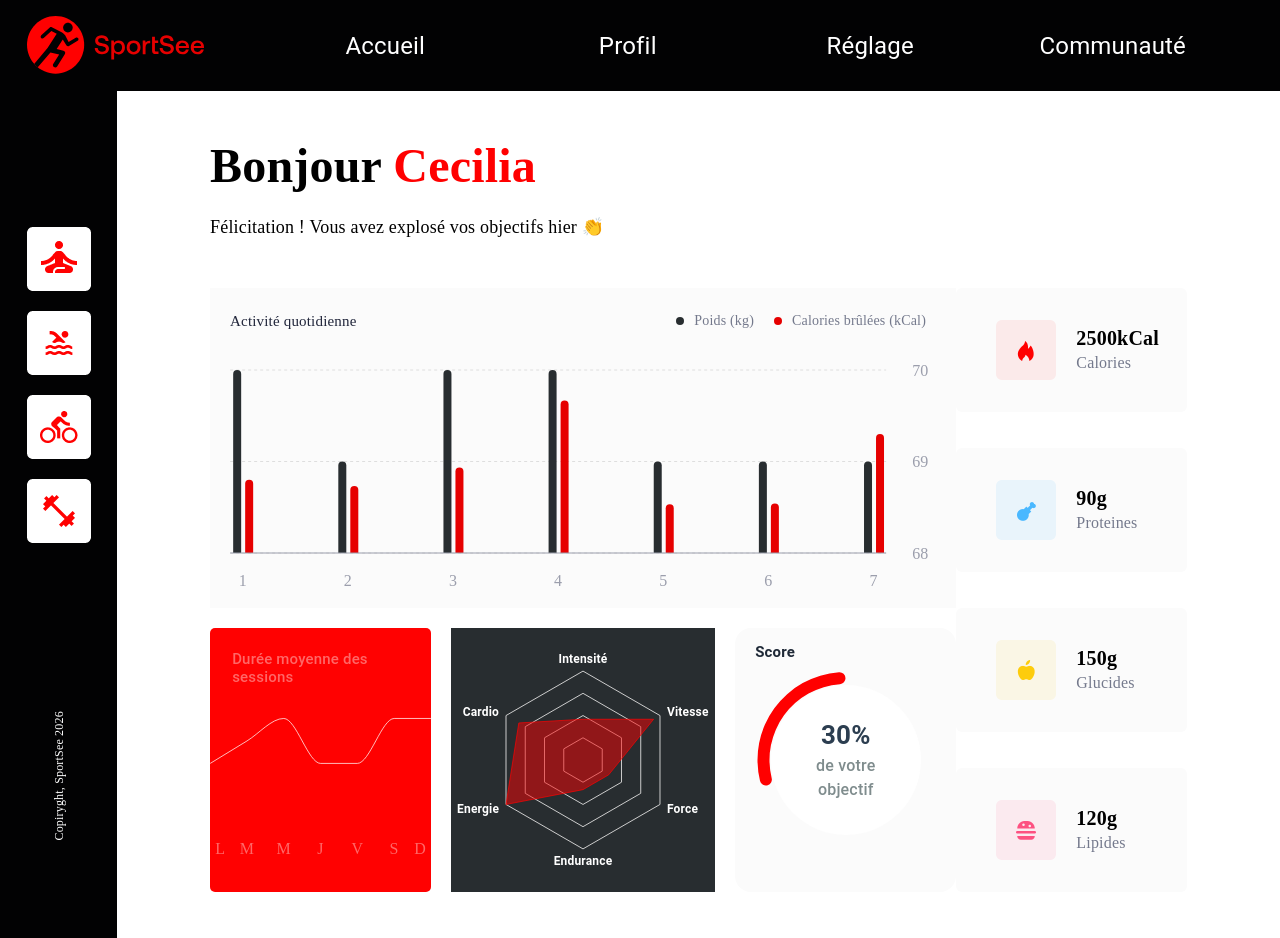
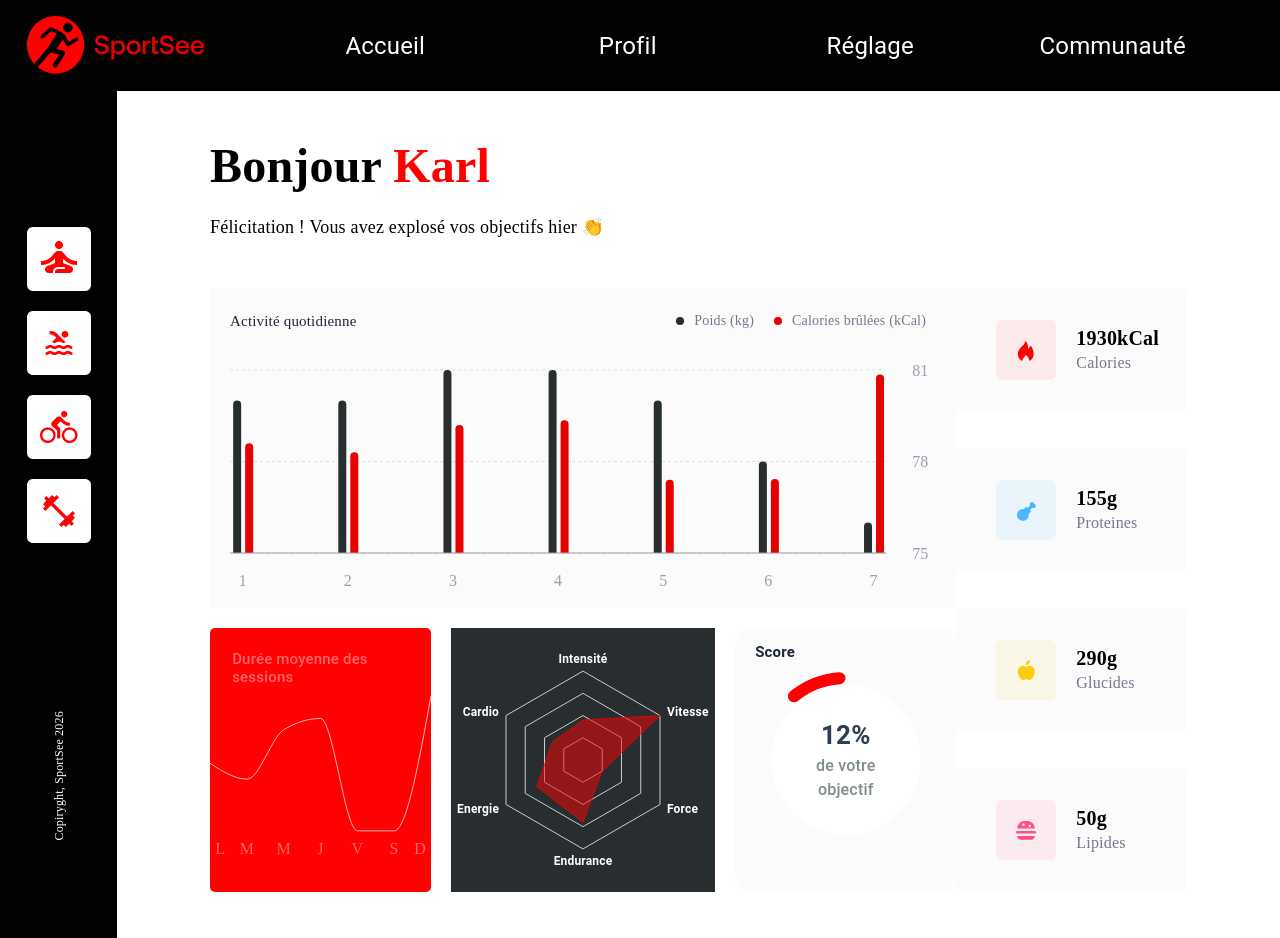
Before and after one commit to gandrica/OC-P12-SportSee, a React (Vite) app: page / in a window 1280 px wide. Built offline with nearby package versions, Linux system fonts and the light colour scheme; some icons are missing.

Commit message:
Création de la classe de modélisation des données User, Réfactoriser le code - 1

```diff
--- a/src/components/KeyData/KeyData.jsx
+++ b/src/components/KeyData/KeyData.jsx
@@ -1,11 +1,6 @@
 import styles from "./KeyData.module.scss";
 
-function KeyData({
-  calorieCount,
-  carbohydrateCount,
-  lipidCount,
-  proteinCount,
-}) {
+function KeyData({ keyData }) {
   return (
     <div className={styles.keyDataContainer}>
       <div className={styles.widget}>
@@ -14,7 +9,7 @@ function KeyData({
           src="../../../public/assets/calories-icon.png"
         />
         <div className={styles.widgetTexteContainer}>
-          <p className={styles.widgetValue}>{calorieCount}kCal</p>
+          <p className={styles.widgetValue}>{keyData.calorieCount}kCal</p>
           <p className={styles.widgetTexte}>Calories</p>
         </div>
       </div>
@@ -24,7 +19,7 @@ function KeyData({
           src="../../../public/assets/protein-icon.png"
         />
         <div className={styles.widgetTexteContainer}>
-          <p className={styles.widgetValue}>{proteinCount}g</p>
+          <p className={styles.widgetValue}>{keyData.proteinCount}g</p>
           <p className={styles.widgetTexte}>Proteines</p>
         </div>
       </div>
@@ -34,7 +29,7 @@ function KeyData({
           src="../../../public/assets/carbs-icon.png"
         />
         <div className={styles.widgetTexteContainer}>
-          <p className={styles.widgetValue}>{carbohydrateCount}g</p>
+          <p className={styles.widgetValue}>{keyData.carbohydrateCount}g</p>
           <p className={styles.widgetTexte}>Glucides</p>
         </div>
       </div>
@@ -44,7 +39,7 @@ function KeyData({
           src="../../../public/assets/fat-icon.png"
         />
         <div className={styles.widgetTexteContainer}>
-          <p className={styles.widgetValue}>{lipidCount}g</p>
+          <p className={styles.widgetValue}>{keyData.lipidCount}g</p>
           <p className={styles.widgetTexte}>Lipides</p>
         </div>
       </div>
--- a/src/components/charts/ActivityChart.jsx
+++ b/src/components/charts/ActivityChart.jsx
@@ -25,27 +25,6 @@ function ActivityChart({ userActivityData }) {
     });
     return index + 1;
   };
-
-  const calcTicksPoids = () => {
-    const arrayPoids = userActivityData.map((data) => data.kilogram);
-    const minPoids = Math.min(...arrayPoids);
-    const maxPoids = Math.max(...arrayPoids);
-
-    let calcMin = minPoids - 1;
-    let calcMax = maxPoids + 1;
-
-    if ((calcMax - calcMin) % 2 !== 0) {
-      calcMax += 1;
-    }
-
-    const calcMid = calcMin + (calcMax - calcMin) / 2;
-
-    const ticksPoids = [calcMin, calcMid, calcMax];
-    return ticksPoids;
-  };
-
-  const ticksPoids = calcTicksPoids();
-  const { calcMin, calcMax } = ticksPoids;
 
   return (
     <div className={styles.barChart}>
--- a/src/components/charts/ChartsArea.jsx
+++ b/src/components/charts/ChartsArea.jsx
@@ -5,21 +5,13 @@ import PerformanceChart from "./PerformanceChart";
 
 import styles from "./ChartsArea.module.scss";
 
-function ChartsArea({
-  userMainData,
-  userActivityData,
-  userAverageSessionsData,
-  userPerformanceData,
-}) {
-  // console.log(userActivityData);
-  // console.log(userAverageSessionsData);
-  // console.log(userPerformanceData);
+function ChartsArea({ userData }) {
   return (
     <div className={styles.userCharts}>
-      <ActivityChart userActivityData={userActivityData} />
-      <AverageChart userAverageSessionsData={userAverageSessionsData} />
-      <KindChart userPerformanceData={userPerformanceData} />
-      <PerformanceChart userMainData={userMainData} />
+      <ActivityChart userActivityData={userData.activitySessions} />
+      <AverageChart userAverageSessionsData={userData.averageSessions} />
+      <KindChart userPerformanceData={userData.performance} />
+      <PerformanceChart score={userData.score} />
     </div>
   );
 }
--- a/src/components/charts/PerformanceChart.jsx
+++ b/src/components/charts/PerformanceChart.jsx
@@ -3,8 +3,7 @@ import { PieChart, Pie, Cell, ResponsiveContainer } from "recharts";
 
 import styles from "./PerformanceChart.module.scss";
 
-function PerformanceChart({ userMainData }) {
-  const score = userMainData?.score * 100 || 0;
+function PerformanceChart({ score }) {
   const data = [
     { name: "Score", value: score },
     { name: "Reste", value: 100 - score },
--- a/src/components/tableBoard/TableBoard.jsx
+++ b/src/components/tableBoard/TableBoard.jsx
@@ -2,28 +2,11 @@ import ChartsArea from "../charts/ChartsArea";
 import KeyData from "../keyData/KeyData";
 import styles from "./TableBoard.module.scss";
 
-function TableBoard({
-  userMainData,
-  userActivityData,
-  userAverageSessionsData,
-  userPerformanceData,
-}) {
-  const { calorieCount, carbohydrateCount, lipidCount, proteinCount } =
-    userMainData?.keyData || {};
+function TableBoard({ userData }) {
   return (
     <section className={styles.userTableBoard}>
-      <ChartsArea
-        userMainData={userMainData}
-        userActivityData={userActivityData}
-        userAverageSessionsData={userAverageSessionsData}
-        userPerformanceData={userPerformanceData}
-      />
-      <KeyData
-        calorieCount={calorieCount}
-        carbohydrateCount={carbohydrateCount}
-        lipidCount={lipidCount}
-        proteinCount={proteinCount}
-      />
+      <ChartsArea userData={userData} />
+      <KeyData keyData={userData.keyData} />
     </section>
   );
 }
--- /dev/null
+++ b/src/models/User.js
@@ -0,0 +1,45 @@
+class User {
+  constructor(mainData, activityData, averageSessionsData, performanceData) {
+    this._firstName = mainData?.userInfos?.firstName || "";
+    this._keyData =
+      {
+        calorieCount: mainData?.keyData?.calorieCount || 0,
+        carbohydrateCount: mainData?.keyData?.carbohydrateCount || 0,
+        lipidCount: mainData?.keyData?.lipidCount || 0,
+        proteinCount: mainData?.keyData?.proteinCount || 0,
+      } || {};
+
+    this._activitySessions = activityData?.sessions || [];
+    this._averageSessions = averageSessionsData?.sessions || [];
+
+    this._performance = [
+      { kind: performanceData?.kind || [], data: performanceData?.data || [] },
+    ];
+    this._score = (mainData?.score || mainData?.todayScore) * 100 || 0;
+  }
+
+  get firstName() {
+    return this._firstName;
+  }
+
+  get keyData() {
+    return this._keyData;
+  }
+
+  get activitySessions() {
+    return this._activitySessions;
+  }
+  get averageSessions() {
+    return this._averageSessions;
+  }
+  get performance() {
+    return this._performance;
+  }
+  get mainData() {
+    return this._mainData;
+  }
+  get score() {
+    return this._score;
+  }
+}
+export default User;
--- a/src/models/Utilisateur.js
+++ /dev/null
@@ -1,26 +0,0 @@
-class Utilisateur {
-  constructor(userData) {
-    this.nom = userData.nom;
-    this.prenom = userData.prenom;
-    this.email = userData.email;
-    this.role = userData.role;
-
-    this.dateCreation = new Date();
-    this.estActif = true;
-  }
-  getNomComplet() {
-    return `${this.prenom} ${this.nom}`;
-  }
-
-  // Méthode de formatage : très utile pour préparer la donnée
-  // avant de l'envoyer à un composant React ou une API
-  formatPourAffichage() {
-    return {
-      identifiant: this.email.toLowerCase(),
-      nomComplet: this.getNomComplet().toUpperCase(),
-      statut: this.estActif ? "🟢 Actif" : "🔴 Inactif",
-      role: this.role,
-    };
-  }
-}
-export default Utilisateur;
--- a/src/routes/accueil/Accueil.jsx
+++ b/src/routes/accueil/Accueil.jsx
@@ -2,7 +2,7 @@ import { useEffect, useState } from "react";
 
 import FrontEndApi from "../../api/FrontEndApi";
 import BackEndApi from "../../api/BackEndApi";
-import Utilisateur from "../../models/Utilisateur";
+import User from "../../models/User";
 
 import AccueilHeader from "../../components/accueilHeader/AccueilHeader";
 import KeyData from "../../components/keyData/KeyData";
@@ -23,7 +23,7 @@ function Accueil() {
     //Back End Port
     // const portBack = 3000;
 
-    let id = 18;
+    let id = 12;
     const getUserApiData = async (port, id, endPoint = "/") => {
       const url = `http://localhost:${port}/user/`;
       if (port === 5173) {
@@ -79,27 +79,18 @@ function Accueil() {
     // getUserApiData(portBack, id, "/average-sessions");
     // getUserApiData(portBack, id, "/performance");
   }, []);
-
-  const { firstName } = userMainData?.userInfos || {};
-  const userActivityData = userActivity?.sessions || [];
-  const userAverageSessionsData = userAverageSessions?.sessions || [];
-  const userPerformanceData = [
-    { kind: userPerformance?.kind || [], data: userPerformance?.data || [] },
-  ];
-  const userMainDataData = userMainData || [];
-  console.log(userMainDataData);
-  // console.log(userActivityData);
-  // console.log(userAverageSessionsData);
+  const user = new User(
+    userMainData,
+    userActivity,
+    userAverageSessions,
+    userPerformance,
+  );
+  console.log(user);
 
   return (
     <main className={styles.accueil}>
-      <AccueilHeader prenom={firstName} />
-      <TableBoard
-        userMainData={userMainData}
-        userActivityData={userActivityData}
-        userAverageSessionsData={userAverageSessionsData}
-        userPerformanceData={userPerformanceData}
-      />
+      <AccueilHeader prenom={user.firstName} />
+      <TableBoard userData={user} />
     </main>
   );
 }
```
